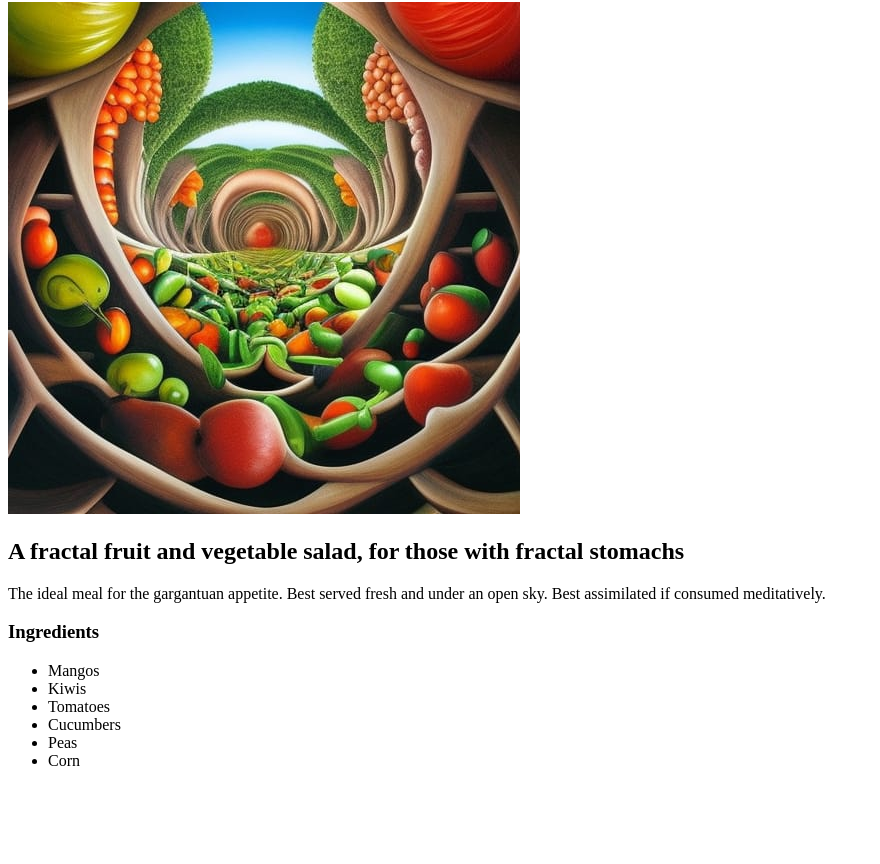
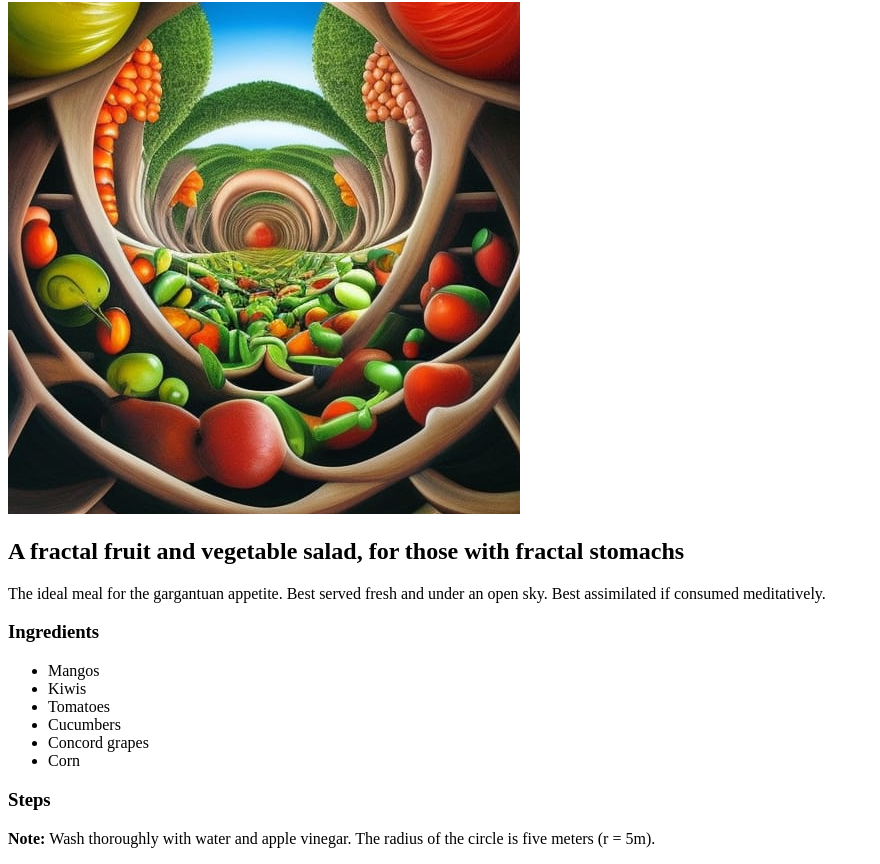
Before and after one commit to BoojumGalumpher/odin-recipes, a plain HTML site: page recipes/fruit-fractal.html in a window 1280 px wide. Shown: the part 78-942 px from the top of the page, without its empty margins (0-880 px from the left). Before the commit the page ends 864 px from the top, so only its background shows below. Drawn offline with Linux system fonts and the light colour scheme.

Commit message:
Update Ingredients list and add Steps heading and Note

```diff
--- a/recipes/fruit-fractal.html
+++ b/recipes/fruit-fractal.html
@@ -17,8 +17,10 @@
         <li>Kiwis</li>
         <li>Tomatoes</li>
         <li>Cucumbers</li>
-        <li>Peas</li>
+        <li>Concord grapes</li>
         <li>Corn</li>
     </ul>
+    <h3>Steps</h3>
+    <p><strong>Note: </strong>Wash thoroughly with water and apple vinegar. The radius of the circle is five meters (r = 5m).</p>
 </body>
 </html>
```
